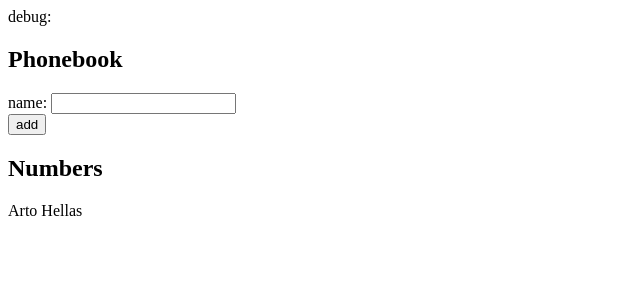
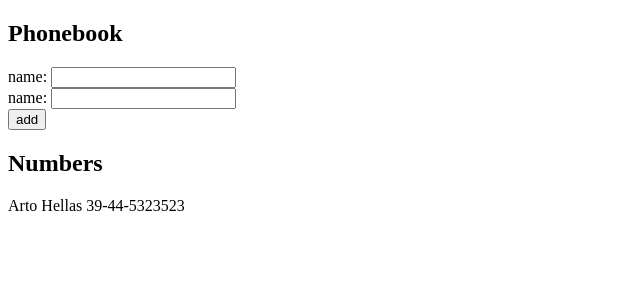
Before and after one commit to mjls130598/FullStackCourse, a React (Vite) app in the folder part2/phonebook/: page / in a window 1280 px wide. Shown: the top 300 px of the page, without its empty margins (0-640 px from the left). Built offline with nearby package versions, Linux system fonts and the light colour scheme.

Commit message:
Solution of exercise 2.8

```diff
--- a/part2/phonebook/src/App.jsx
+++ b/part2/phonebook/src/App.jsx
@@ -2,16 +2,17 @@ import { useState } from 'react'
 
 const App = () => {
   const [persons, setPersons] = useState([
-    { name: 'Arto Hellas' }
+    { name: 'Arto Hellas', number: '39-44-5323523' }
   ])
   const [newName, setNewName] = useState('')
+  const [newNumber, setNewNumber] = useState('')
 
-  const addName = (event) =>{
+  const addPhone = (event) =>{
     event.preventDefault()
     const isPerson = persons.find((person) => person.name === newName)
 
     if(!isPerson){
-      const new_persons = persons.concat({name: newName})
+      const new_persons = persons.concat({name: newName, number: newNumber})
       setPersons(new_persons)
     }
     else
@@ -23,13 +24,20 @@ const App = () => {
     setNewName(event.target.value)
   }
 
+  const handleNumberChange = (event) => {
+    console.log(event.target.value)
+    setNewNumber(event.target.value)
+  }
+
   return (
     <div>
-      <div>debug: {newName}</div>
       <h2>Phonebook</h2>
-      <form onSubmit={addName}>
+      <form onSubmit={addPhone}>
         <div>
           name: <input value={newName} onChange={handleNameChange}/>
+        </div>
+        <div>
+          name: <input value={newNumber} onChange={handleNumberChange}/>
         </div>
         <div>
           <button type="submit">add</button>
@@ -37,7 +45,7 @@ const App = () => {
       </form>
       <h2>Numbers</h2>
       <div>
-        {persons.map(person => <p key={person.name}>{person.name}</p>)}
+        {persons.map(person => <p key={person.name}>{person.name} {person.number}</p>)}
       </div>
     </div>
   )
```
